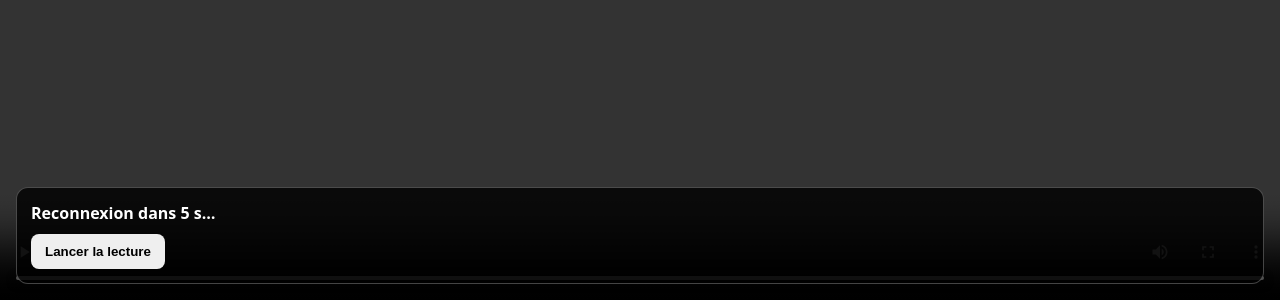
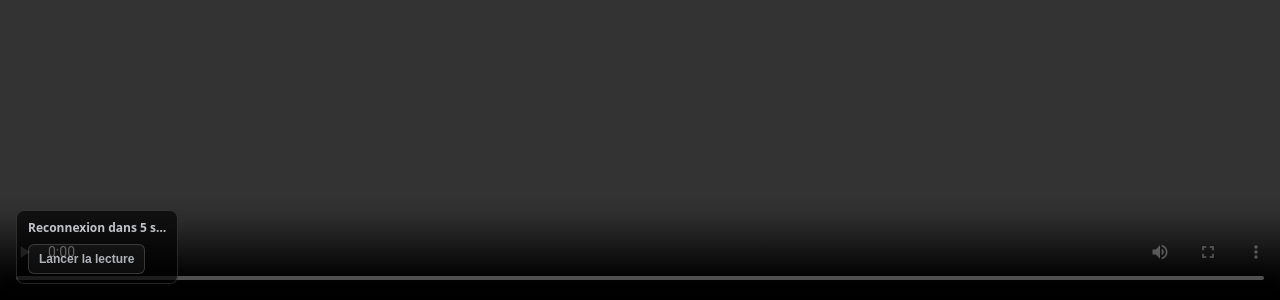
Before and after one commit to gardien9a13ruedechartres-netizen/cmtv-chrome, a website: page index.html in a window 1280 px wide. Shown: the part 500-800 px from the top of the page. Drawn offline with nearby package versions, Linux system fonts and the light colour scheme; no server answers.

Commit message:
Save compact player status styling

```diff
--- a/index.html
+++ b/index.html
@@ -10,8 +10,44 @@
     *{box-sizing:border-box}html,body,main,video{width:100%;height:100%;margin:0;border:0;background:#000}
     html,body{overflow:hidden}
     video{position:fixed;inset:0;display:block;object-fit:fill}
-    #panel{position:fixed;left:16px;right:16px;bottom:16px;padding:14px;color:#fff;background:#000c;border:1px solid #ffffff44;border-radius:12px;font-family:system-ui,sans-serif;z-index:2}
-    #panel.hidden{display:none}button{margin-top:10px;padding:10px 14px;border:0;border-radius:8px;font-weight:700;cursor:pointer}
+    #panel{
+      position:fixed;
+      left:16px;
+      right:auto;
+      bottom:16px;
+      width:fit-content;
+      max-width:calc(100% - 32px);
+      padding:9px 11px;
+      color:#d7dbe0;
+      background:#000b;
+      border:1px solid #ffffff2a;
+      border-radius:8px;
+      font:12px/1.35 system-ui,sans-serif;
+      z-index:2;
+      opacity:.88;
+    }
+    #panel.hidden{display:none}
+    #play{
+      margin-top:8px;
+      padding:7px 10px;
+      border:1px solid #ffffff33;
+      border-radius:6px;
+      color:#c7cbd1;
+      background:#ffffff0d;
+      font-size:12px;
+      font-weight:600;
+      cursor:pointer;
+      box-shadow:none;
+      transition:color .15s ease, border-color .15s ease, background-color .15s ease;
+    }
+    #play:hover,
+    #play:focus-visible{
+      color:#fff;
+      border-color:#ffffff88;
+      background:#ffffff1a;
+      outline:2px solid #ffffff55;
+      outline-offset:2px;
+    }
   </style>
 </head>
 <body>
```
Also changed, not shown: 1 other file.
